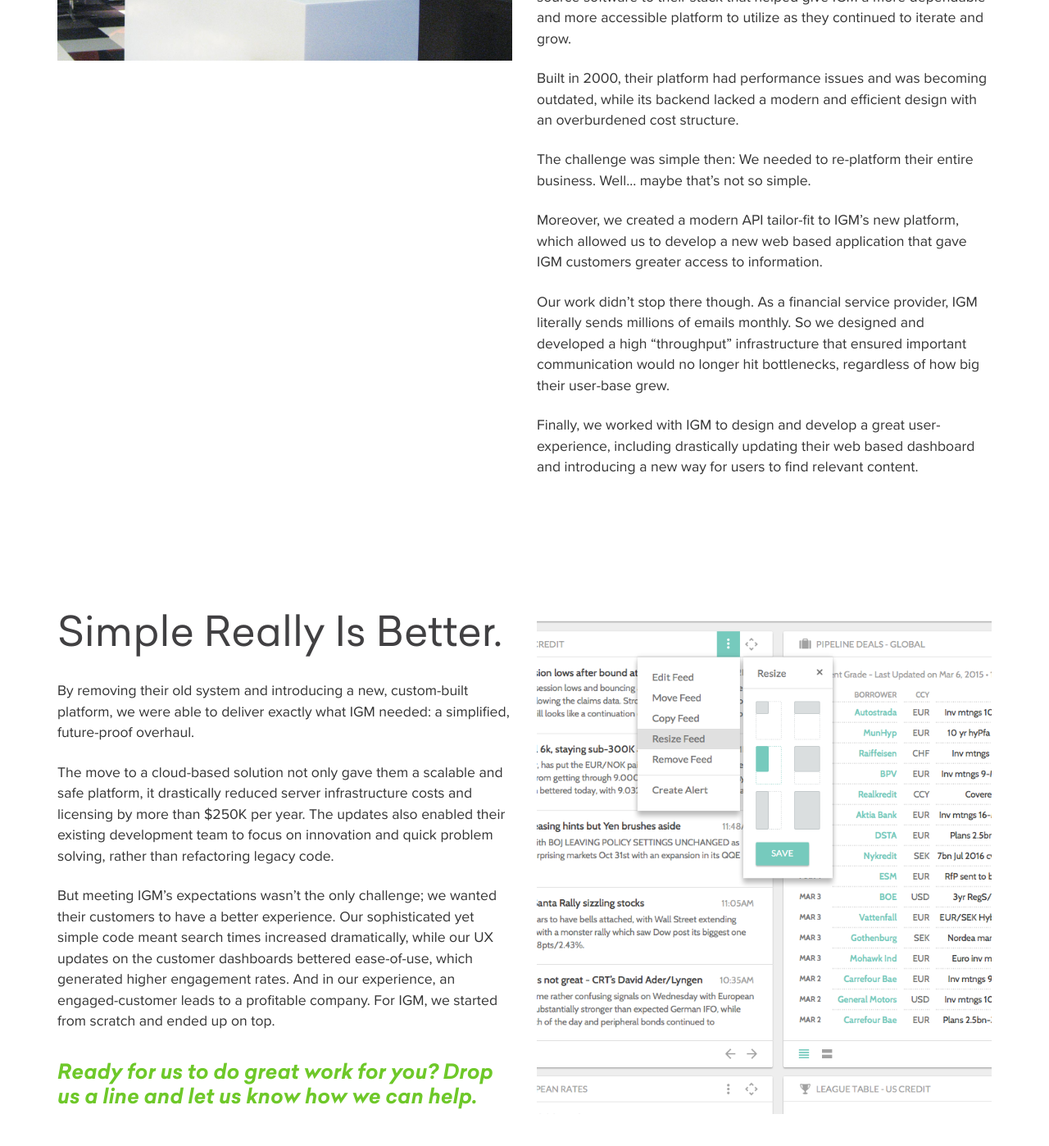
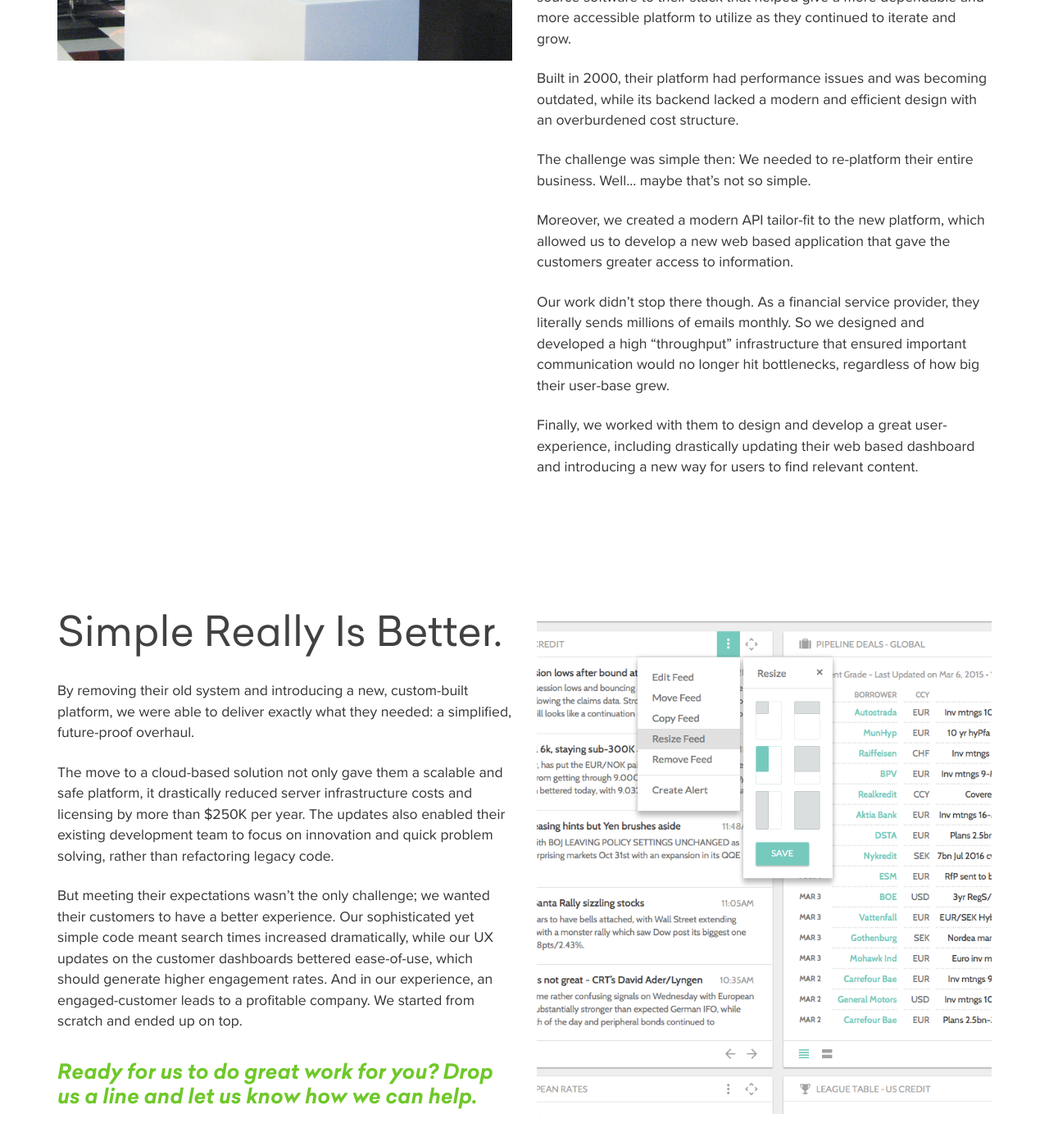
Before and after one commit to greenfieldhq/greenfieldhq.github.io, a Jekyll site: the page built from _posts/2016-03-22-case-study-gfsc.md, in a window 1280 px wide and 1400 px high, scrolled down 2300 px. Shown: the whole window at 82% size. Built offline with Jekyll 4.4.1, drawn with Linux system fonts in a browser that asks for light colours; nearby versions of some CDN libraries; some of the changed text lies outside the part shown.

Commit message:
Fix conflicts

```diff
--- a/_includes/case-study/informa.html
+++ b/_includes/case-study/informa.html
@@ -3,13 +3,11 @@
     <div class="col-md-6">
       <h2>The End of a Legacy.</h2>
       <p>
-        Informa Global Markets has set the standard for independent
-        analysis of financial markets for over 40 years. Subscribed
-        to by the world’s top financial institutions and spanning more
-        than 60 countries, IGM provides real-time analysis 24 hours
-        a day from experts located in North American, Europe, and Asia.
-        Unfortunately, their system’s architecture and user-platform
-        weren’t quite as reputable as the company itself.
+        This global financial services company provides independent
+        analysis of financial markets. Subscribers of the service include
+        the world’s top financial institutions. Content is provided with
+        real-time analysis 24 hours a day from experts located in North
+        American, Europe, and Asia.
       </p>
 
       <p>
@@ -49,7 +47,7 @@
       <h2>Building for the Future.</h2>
       <p>
         Like any long-lasting construction, it was important that the
-        foundation of IGM’s infrastructure be strong. We needed a
+        foundation of the infrastructure be strong. We needed a
         baseline system that could deliver speed, accuracy and scalability.
         We needed to start over. Entirely.
       </p>
@@ -59,7 +57,7 @@
         migrated to a modern cloud-based server solution hosted
         on Amazon Web Services without any hiccups or worries about
         security. We introduced open source software to their stack
-        that helped give IGM a more dependable and more accessible
+        that helped give a more dependable and more accessible
         platform to utilize as they continued to iterate and grow.
       </p>
 
@@ -75,21 +73,21 @@
       </p>
 
       <p>
-        Moreover, we created a modern API tailor-fit to IGM’s new platform,
+        Moreover, we created a modern API tailor-fit to the new platform,
         which allowed us to develop a new web based application that
-        gave IGM customers greater access to information.
+        gave the customers greater access to information.
       </p>
 
       <p>
         Our work didn’t stop there though. As a financial service provider,
-        IGM literally sends millions of emails monthly. So we designed and
+        they literally sends millions of emails monthly. So we designed and
         developed a high “throughput” infrastructure that ensured important
         communication would no longer hit bottlenecks, regardless of how
         big their user-base grew.
       </p>
 
       <p>
-        Finally, we worked with IGM to design and develop a great
+        Finally, we worked with them to design and develop a great
         user-experience, including drastically updating their web based
         dashboard and introducing a new way for users to find relevant content.
       </p>
@@ -106,7 +104,7 @@
     <div class="col-md-6">
       <h2>Simple Really Is Better.</h2>
       <p>
-By removing their old system and introducing a new, custom-built platform, we were able to deliver exactly what IGM needed: a simplified, future-proof overhaul.
+By removing their old system and introducing a new, custom-built platform, we were able to deliver exactly what they needed: a simplified, future-proof overhaul.
       </p>
 
       <p>
@@ -114,8 +112,8 @@
       </p>
 
       <p>
-But meeting IGM’s expectations wasn’t the only challenge; we wanted their customers to have a better experience. Our sophisticated yet simple code meant search times increased dramatically, while our UX updates on the customer dashboards bettered ease-of-use, which generated higher engagement rates. And in our experience, an engaged-customer leads to a profitable company.
-For IGM, we started from scratch and ended up on top.
+But meeting their expectations wasn’t the only challenge; we wanted their customers to have a better experience. Our sophisticated yet simple code meant search times increased dramatically, while our UX updates on the customer dashboards bettered ease-of-use, which should generate higher engagement rates. And in our experience, an engaged-customer leads to a profitable company.
+We started from scratch and ended up on top.
       </p>
       <a class="case-study__hire-us" href="/hire">
         <h4>
```
Also changed, not shown: _posts/2016-03-22-case-study-gfsc.md (+1 -1 lines).
